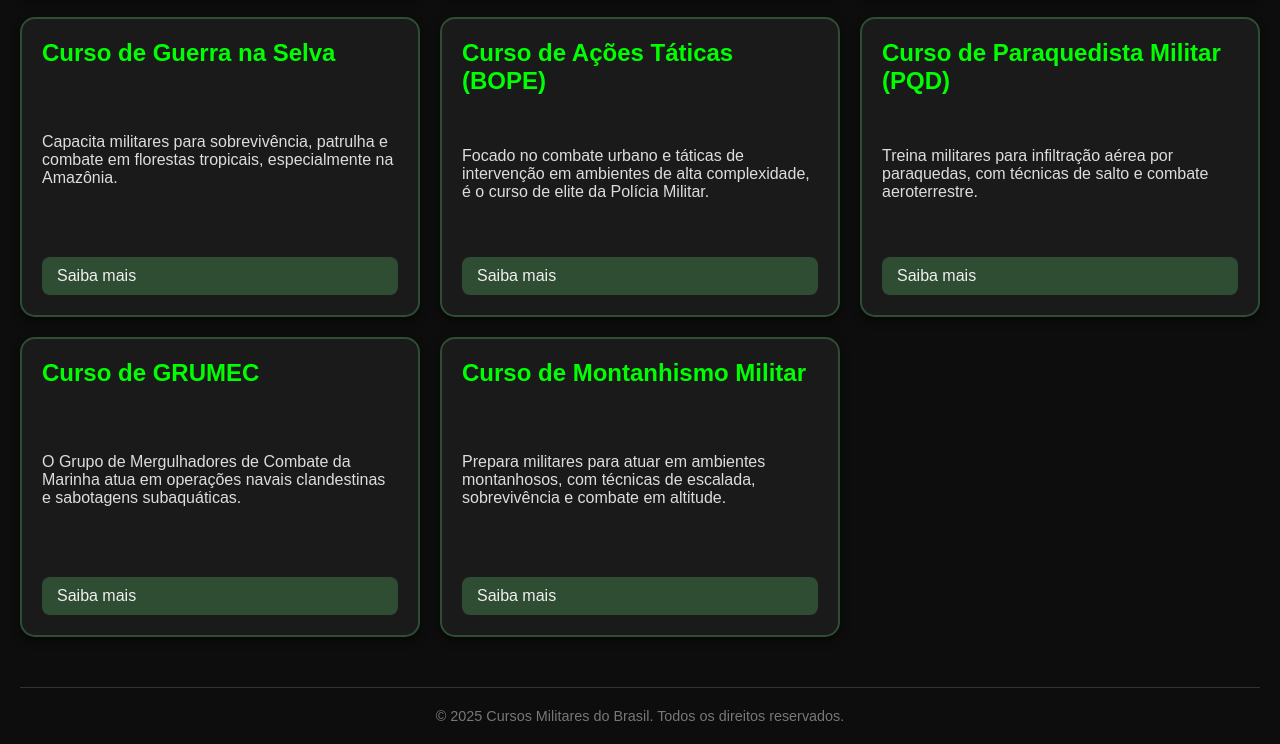
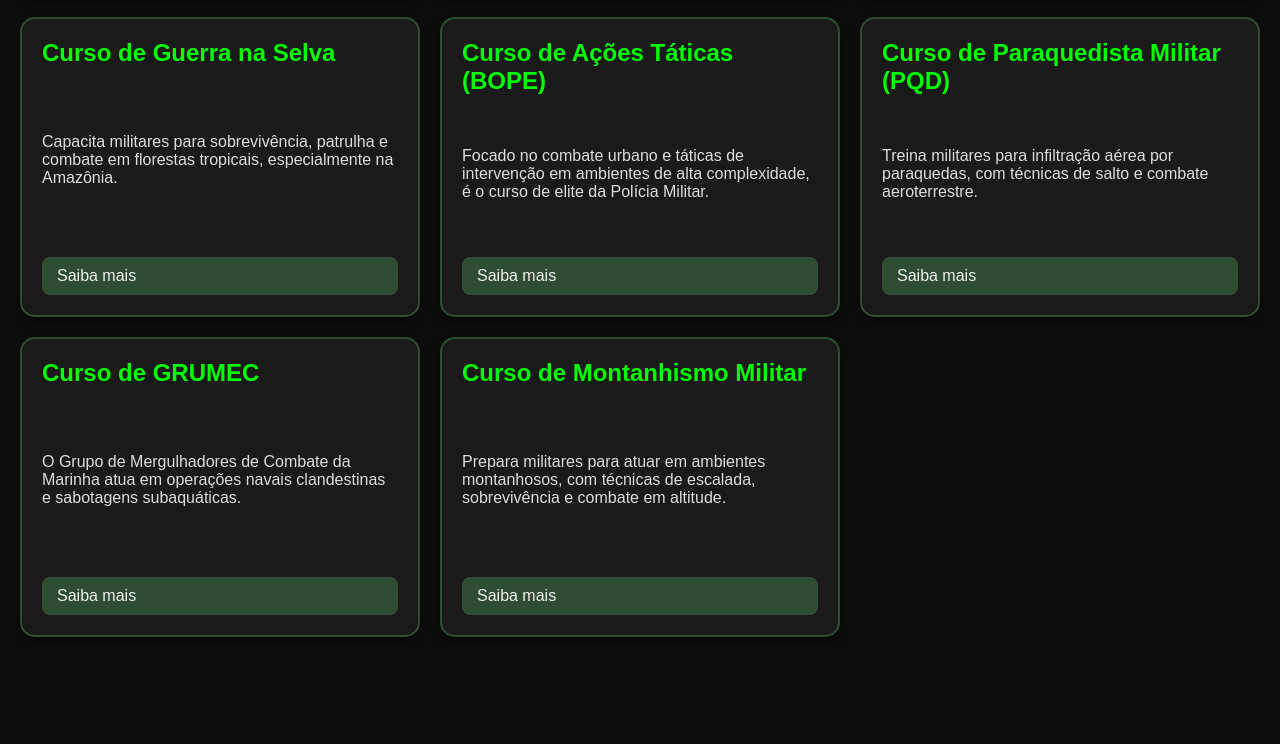
Before and after one commit to Hertz936/projeto-1.2, a plain HTML site: page index.html in a window 1280 px wide. Shown: the part 940-1684 px from the top of the page. After the commit the page ends 1597 px from the top, so only its background shows below. Drawn offline with Linux system fonts and the light colour scheme.

Commit message:
Add files via upload

```diff
--- a/index.html
+++ b/index.html
@@ -70,8 +70,5 @@
         </div>
     </main>
 
-    <footer>
-        <p>&copy; 2025 Cursos Militares do Brasil. Todos os direitos reservados.</p>
-    </footer>
 </body>
 </html>
```
